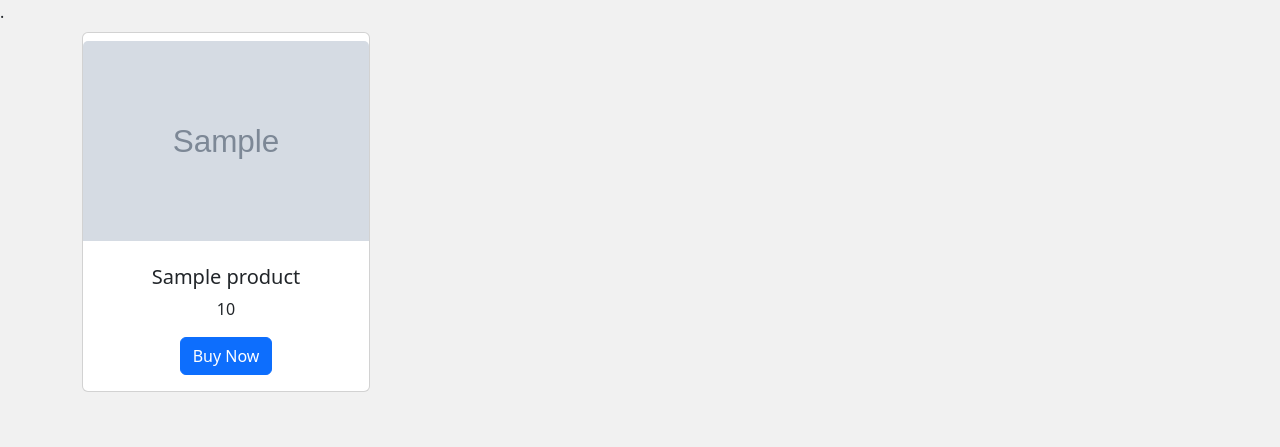
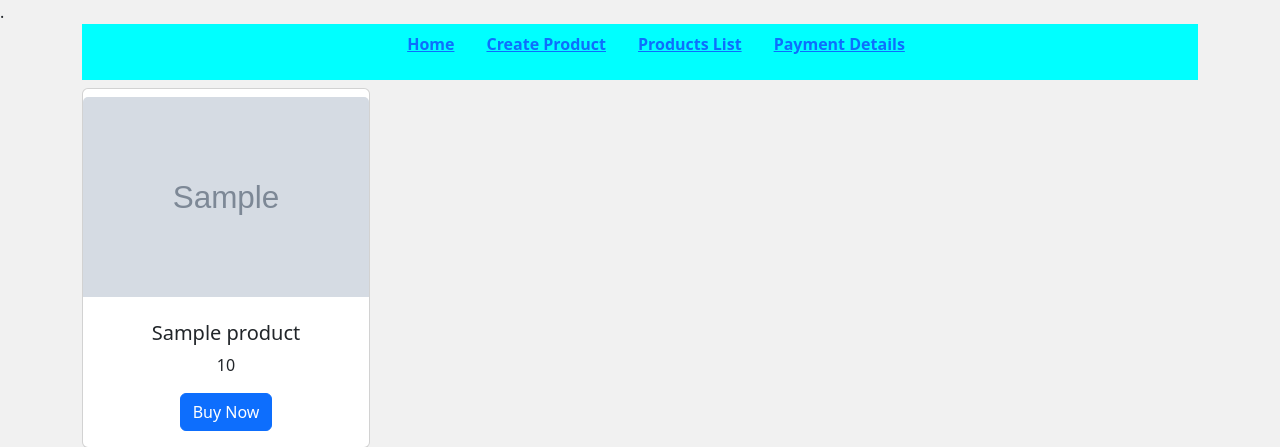
Before and after one commit to Sanjay150897/ROZERPAY, a PHP site: page /foobar/ in a window 1280 px wide. Shown: the top 447 px of the page. Run offline with PHP 8.4, Linux system fonts and the light colour scheme; tables that the repository leaves empty or names only in its code hold one stand-in row (values such as "Sample post"); grey boxes marked "Sample" are stand-in pictures.

Commit message:
Add navbar

```diff
--- a/index.php
+++ b/index.php
@@ -19,10 +19,24 @@ require_once("config.php");
     <!--CSS file -->
 
     <link rel="stylesheet" href="style.css">
+
+    <style>
+.navbar{
+    background-color: aqua;
+    color: black;
+    font-weight: bolder;
+}
+    </style>
 </head>
 
 <body>
     <div class="container">
+        <nav class="navbar justify-content-center d-flex">
+            <ul id="menu"><a href="index.php">Home</a></ul>
+            <ul id="menu"><a href="create_product.php">Create Product</a></ul>
+            <ul id="menu"><a href="products.php">Products List</a></ul>
+            <ul id="menu"><a href="payments.php">Payment Details</a></ul>
+        </nav>
         <div class="row">
             <?php
             $sql = "select * from products order by pid desc";
```
